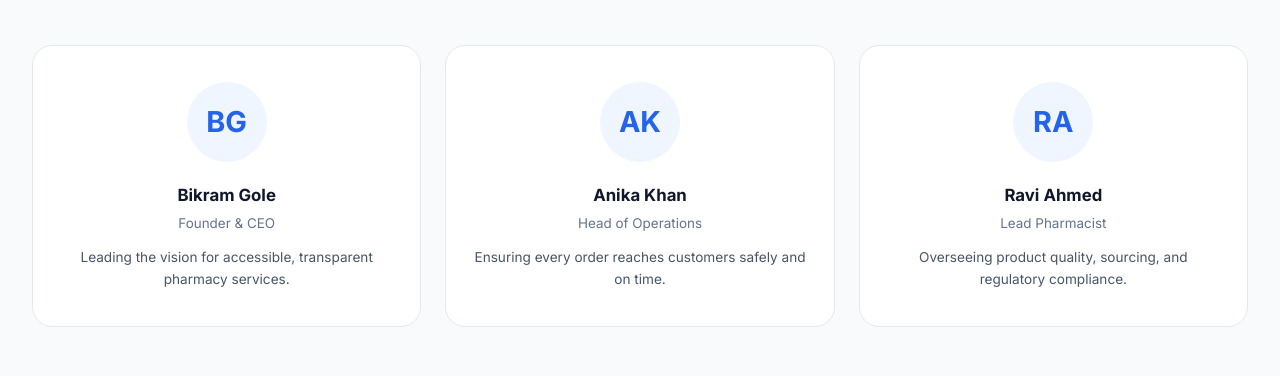
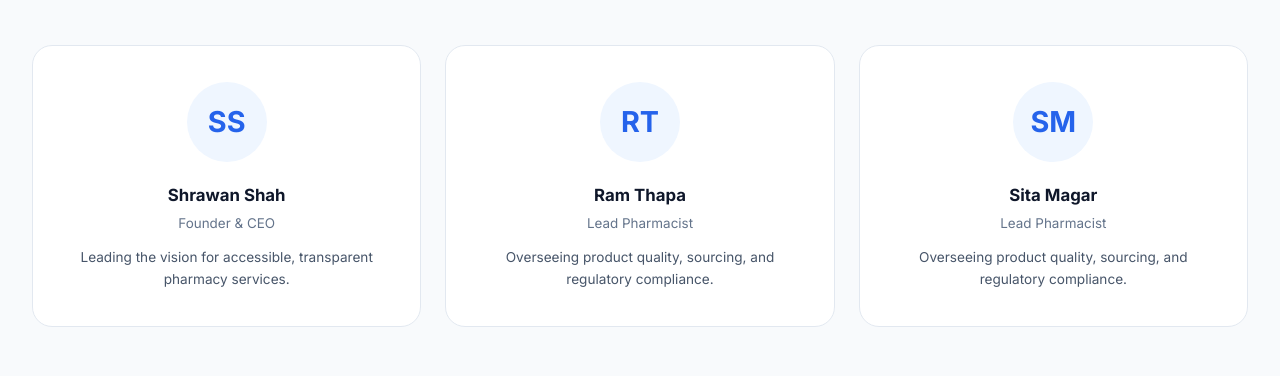
Before and after one commit to habibishrawanshah-ctrl/onesteppharmacy, a Django app: page /about/ in a window 1280 px wide. Shown: the part 1814-2190 px from the top of the page. Run offline with Django 5.2, Linux system fonts and the light colour scheme; some libraries are stand-ins or nearby versions.

Commit message:
Update team: Shrawan Shah (CEO), Ram Thapa (Lead Pharmacist), Sita Magar (Lead Pharmacist); commit seeded DB and product images for Vercel

```diff
--- a/pharmacy_ecommerce/templates/about.html
+++ b/pharmacy_ecommerce/templates/about.html
@@ -250,20 +250,20 @@
   </div>
   <div class="team-grid">
     <div class="team-card">
-      <div class="team-avatar">BG</div>
-      <h3>Bikram Gole</h3>
+      <div class="team-avatar">SS</div>
+      <h3>Shrawan Shah</h3>
       <p class="role">Founder & CEO</p>
       <p>Leading the vision for accessible, transparent pharmacy services.</p>
     </div>
     <div class="team-card">
-      <div class="team-avatar">AK</div>
-      <h3>Anika Khan</h3>
-      <p class="role">Head of Operations</p>
-      <p>Ensuring every order reaches customers safely and on time.</p>
+      <div class="team-avatar">RT</div>
+      <h3>Ram Thapa</h3>
+      <p class="role">Lead Pharmacist</p>
+      <p>Overseeing product quality, sourcing, and regulatory compliance.</p>
     </div>
     <div class="team-card">
-      <div class="team-avatar">RA</div>
-      <h3>Ravi Ahmed</h3>
+      <div class="team-avatar">SM</div>
+      <h3>Sita Magar</h3>
       <p class="role">Lead Pharmacist</p>
       <p>Overseeing product quality, sourcing, and regulatory compliance.</p>
     </div>
```
Also changed, not shown: pharmacy_ecommerce/db.sqlite3 (added), pharmacy_ecommerce/media/product_images/amoxicillin_500mg.jpeg (added), pharmacy_ecommerce/media/product_images/aspirin_81mg.jpeg (added), pharmacy_ecommerce/media/product_images/cetirizine_10mg.jpeg (added), pharmacy_ecommerce/media/product_images/ibuprofen_200mg.jpg (added), pharmacy_ecommerce/media/product_images/omeprazole_20mg.jpeg (added), pharmacy_ecommerce/media/product_images/paracetamol_500mg.JPG (added), 6 other files.
